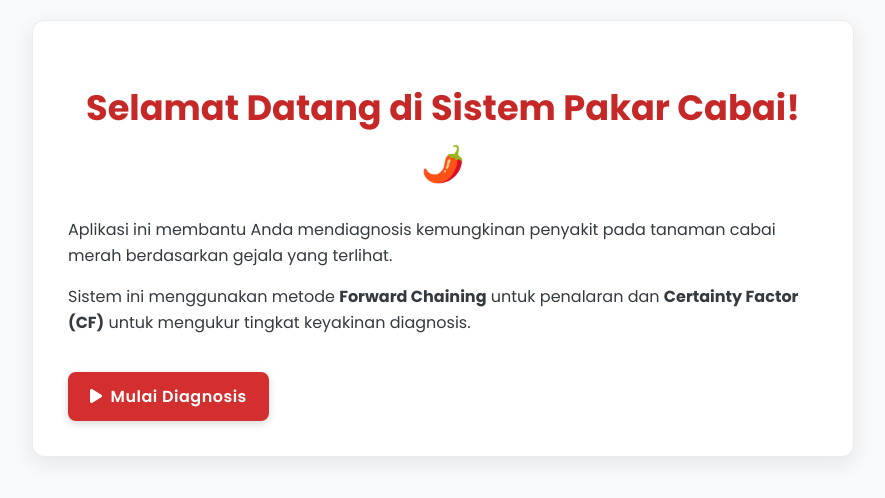
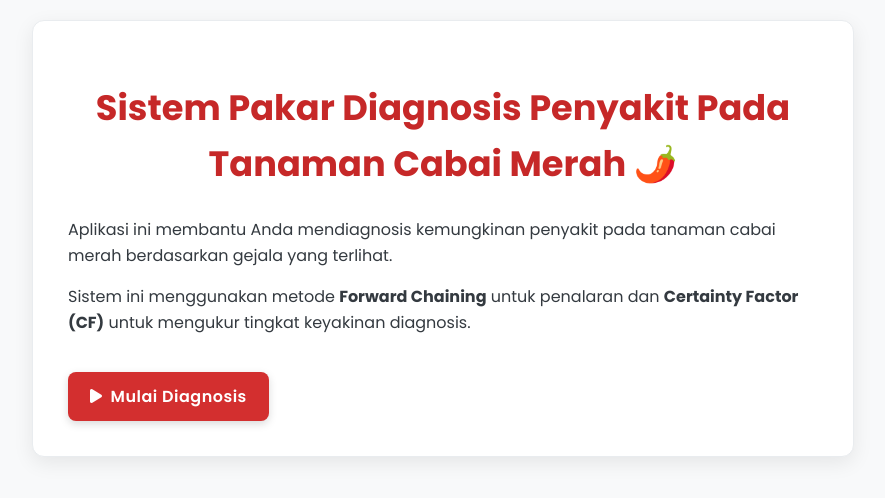
Before and after one commit to Fathir-RA/SistemPakar_DiagnosisPenyakitCabaiMerah, a plain HTML site: page ProyekSistemPakar_PenyakitCabai/ui/index.html in a window 1280 px wide. Shown: the whole page, without its empty margins (197-1082 px from the left). Drawn offline with Linux system fonts and the light colour scheme.

Commit message:
Update index.html

```diff
--- a/ProyekSistemPakar_PenyakitCabai/ui/index.html
+++ b/ProyekSistemPakar_PenyakitCabai/ui/index.html
@@ -18,7 +18,7 @@
     <div id="app-container">
 
         <div id="page-selamat-datang">
-            <h1>Selamat Datang di Sistem Pakar Cabai! 🌶️</h1>
+            <h1>Sistem Pakar Diagnosis Penyakit Pada Tanaman Cabai Merah 🌶️</h1>
             <p>Aplikasi ini membantu Anda mendiagnosis kemungkinan penyakit pada tanaman cabai merah berdasarkan gejala yang terlihat.</p>
             <p>Sistem ini menggunakan metode <strong>Forward Chaining</strong> untuk penalaran dan <strong>Certainty Factor (CF)</strong> untuk mengukur tingkat keyakinan diagnosis.</p>
             <button id="btn-mulai">
```
